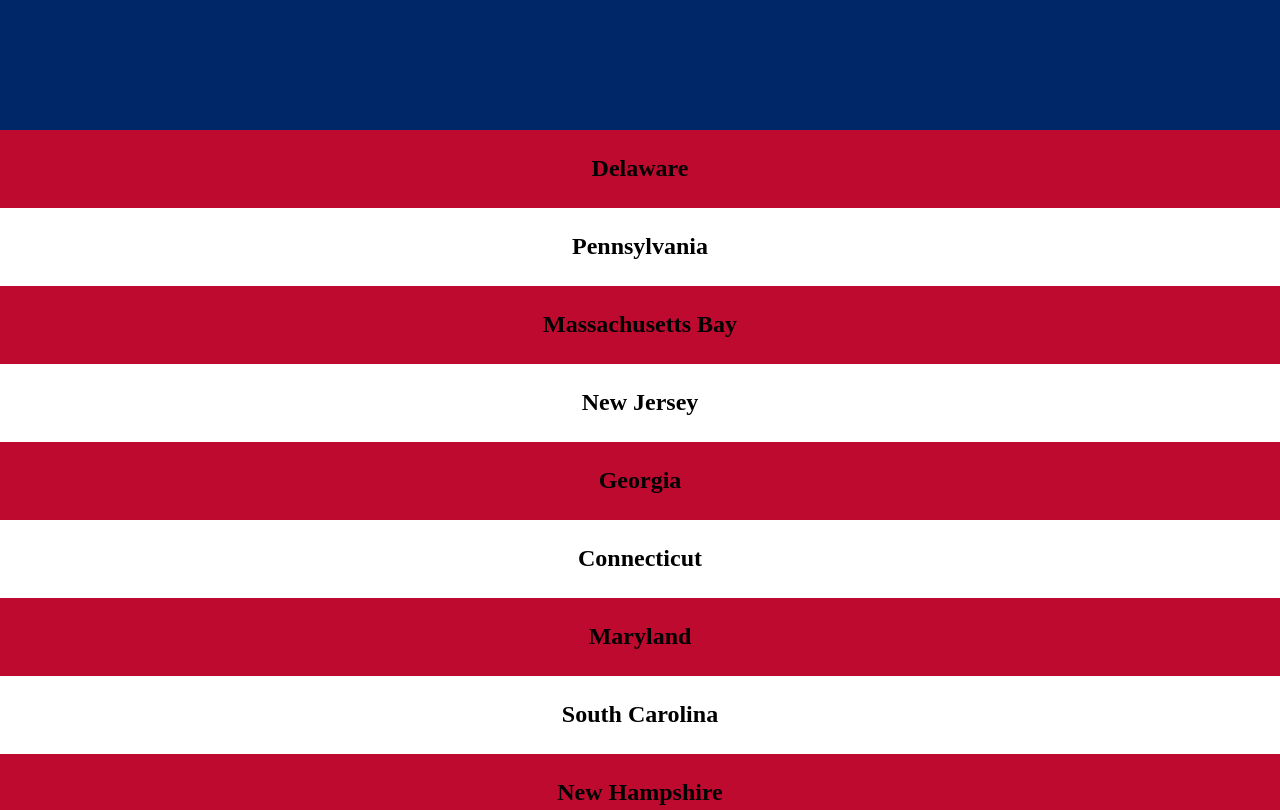
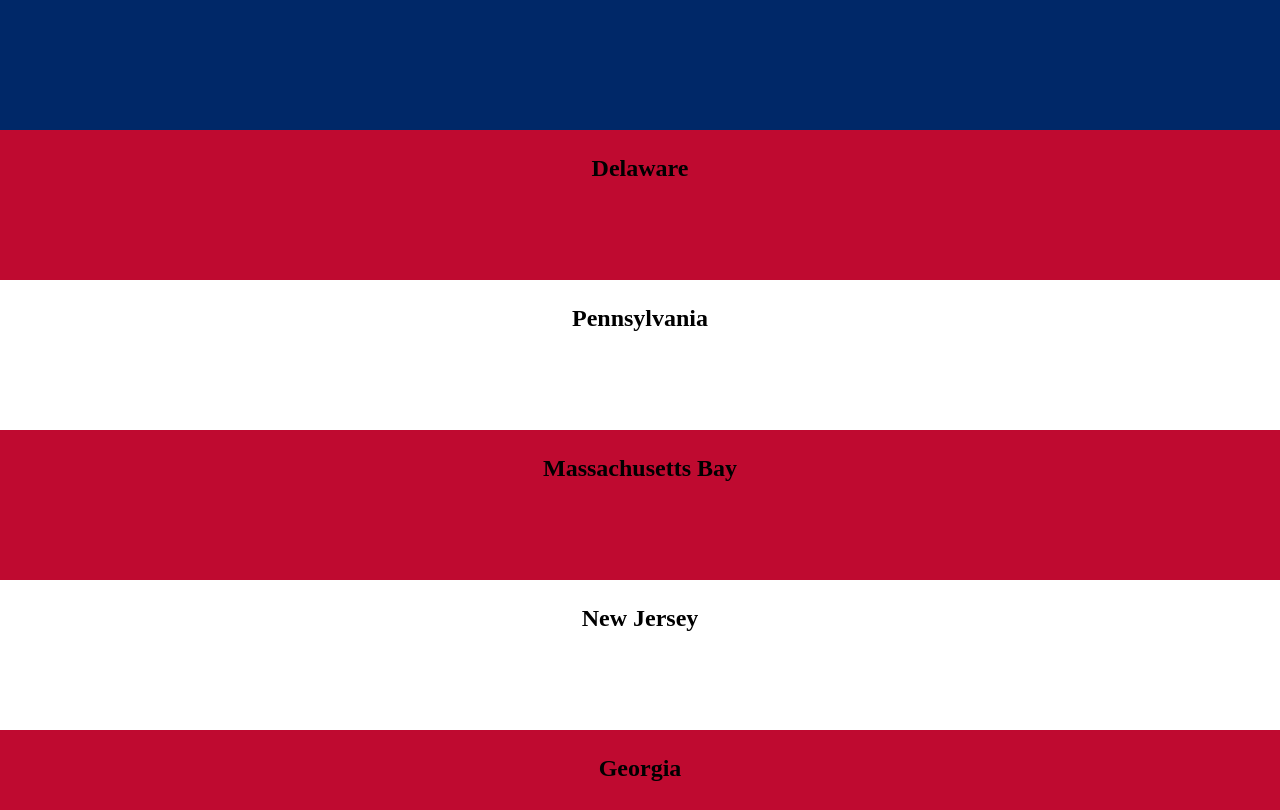
Before and after one commit to egardea/america-tribute, a plain HTML site: page index.html in a window 1280 px wide. Shown: the part 1020-1830 px from the top of the page. Drawn offline with Linux system fonts and the light colour scheme.

```diff
--- a/main.js
+++ b/main.js
@@ -2,7 +2,7 @@
     arrowLeft = document.querySelector('.prev'),
     arrowRight = document.querySelector('.next'),
     current = 0;
-//Clear all Images
+    //Clear all Images
     function reset(){
         for(let i = 0; i < slideImg.length; i++){
             slideImg[i].style.display = 'none';
@@ -48,4 +48,3 @@
     startSlide();
 
     //Stripe Carousel
-    let carousel = document.querySelector('.stripe-slide')
--- a/style.css
+++ b/style.css
@@ -34,7 +34,6 @@
 .inner-slider img{
     height: 400px;
     width: 825px;
-    transition: 0.6s ease;
 }
 .inner-slider img.active{
     display: inline-block;
@@ -62,23 +61,29 @@
 
 /*Strpe style*/
 .container-2 {
-
+    height: 750px;
+    width: 100%;
+    position: absolute;
 }
 .stripe-slide{
-
+    height: 750px;
+    width: 100%;
 }
 h2{
     margin: 0;
     text-align: center;
     padding: 25px;
 }
+.show{
+    display: inline-block;
+}
 .stripe-red{
     background-color: rgb(191, 10, 48);
     width: 100%;
-    height: 78px;
+    height: 150px;
 }
 .stripe-white{
     background-color: white;
     width: 100%;
-    height: 78px;
+    height: 150px;
 }
```
Also changed, not shown: 1 other file.
